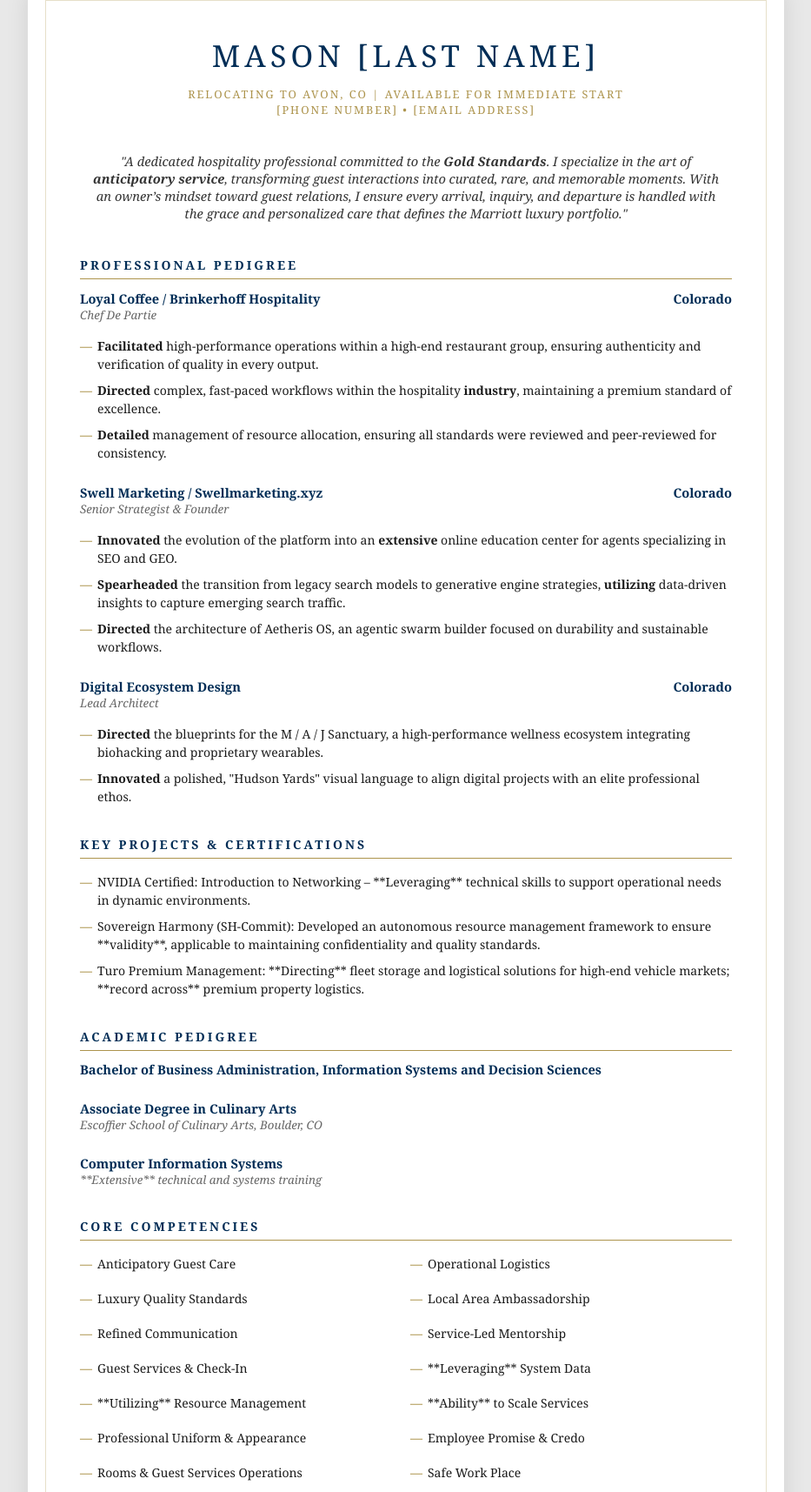
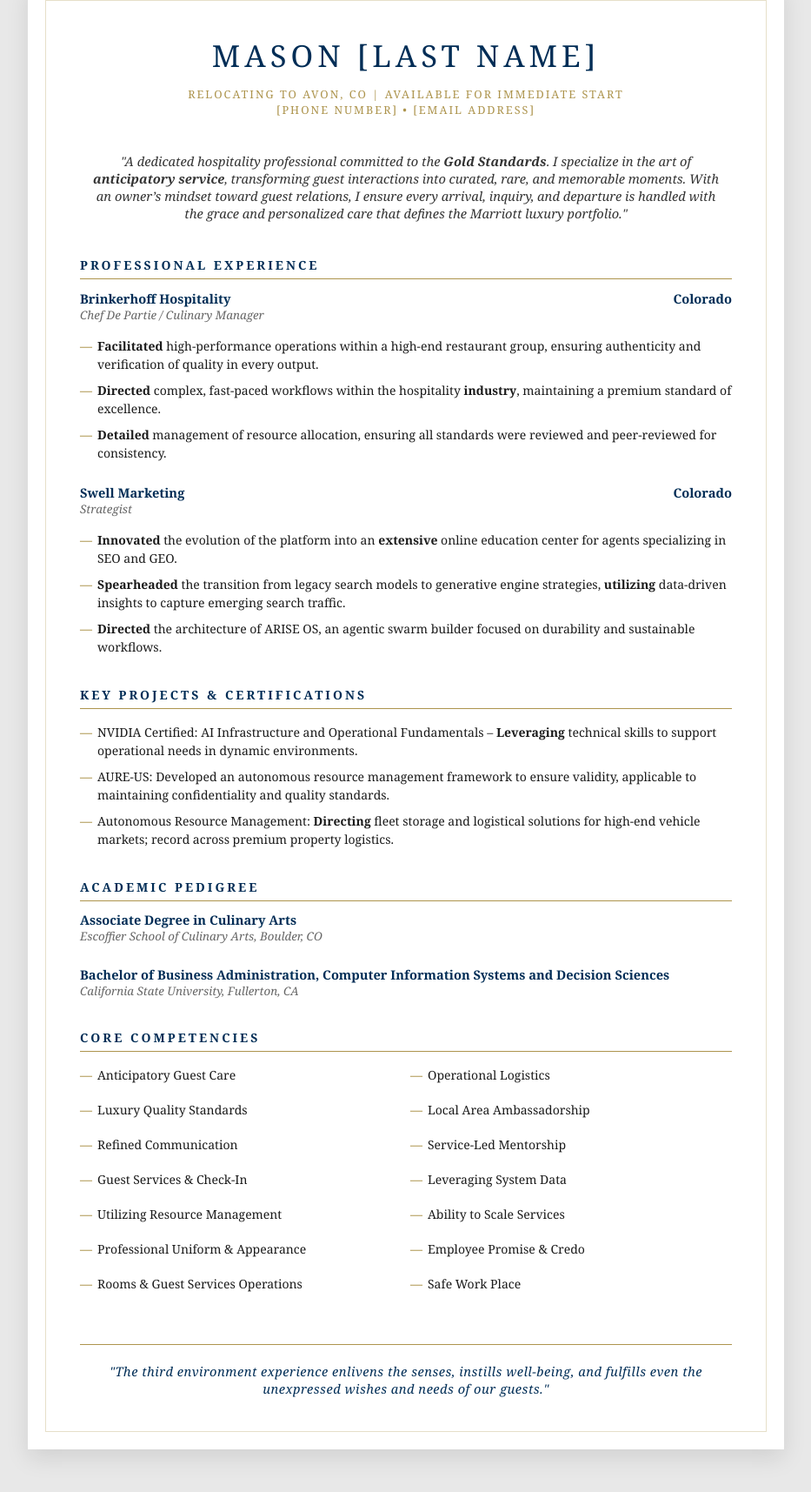
Before and after one commit to virtualmase/guest-experience-expert, a plain HTML site: page index.html in a window 1280 px wide. Shown: the part 70-1785 px from the top of the page at 87% size, without its empty margins (173-1106 px from the left). Drawn offline with Linux system fonts and the light colour scheme.

Commit message:
Update index.html

```diff
--- a/index.html
+++ b/index.html
@@ -69,11 +69,11 @@
         "A dedicated hospitality professional committed to the <strong>Gold Standards</strong>. I specialize in the art of <strong>anticipatory service</strong>, transforming guest interactions into curated, rare, and memorable moments. With an owner’s mindset toward guest relations, I ensure every arrival, inquiry, and departure is handled with the grace and personalized care that defines the Marriott luxury portfolio."
     </section>
 
-    <h2>Professional Pedigree</h2>
+    <h2>Professional Experience</h2>
 
     <div class="exp-item">
-        <div class="exp-header"><span>Loyal Coffee / Brinkerhoff Hospitality</span><span>Colorado</span></div>
-        <div class="job-title">Chef De Partie</div>
+        <div class="exp-header"><span>Brinkerhoff Hospitality</span><span>Colorado</span></div>
+        <div class="job-title">Chef De Partie / Culinary Manager</div>
         <ul>
             <li><strong>Facilitated</strong> high-performance operations within a high-end restaurant group, ensuring authenticity and verification of quality in every output.</li>
             <li><strong>Directed</strong> complex, fast-paced workflows within the hospitality <strong>industry</strong>, maintaining a premium standard of excellence.</li>
@@ -82,42 +82,30 @@
     </div>
 
     <div class="exp-item">
-        <div class="exp-header"><span>Swell Marketing / Swellmarketing.xyz</span><span>Colorado</span></div>
-        <div class="job-title">Senior Strategist & Founder</div>
+        <div class="exp-header"><span>Swell Marketing</span><span>Colorado</span></div>
+        <div class="job-title">Strategist</div>
         <ul>
             <li><strong>Innovated</strong> the evolution of the platform into an <strong>extensive</strong> online education center for agents specializing in SEO and GEO.</li>
             <li><strong>Spearheaded</strong> the transition from legacy search models to generative engine strategies, <strong>utilizing</strong> data-driven insights to capture emerging search traffic.</li>
-            <li><strong>Directed</strong> the architecture of Aetheris OS, an agentic swarm builder focused on durability and sustainable workflows.</li>
-        </ul>
-    </div>
-
-    <div class="exp-item">
-        <div class="exp-header"><span>Digital Ecosystem Design</span><span>Colorado</span></div>
-        <div class="job-title">Lead Architect</div>
-        <ul>
-            <li><strong>Directed</strong> the blueprints for the M / A / J Sanctuary, a high-performance wellness ecosystem integrating biohacking and proprietary wearables.</li>
-            <li><strong>Innovated</strong> a polished, "Hudson Yards" visual language to align digital projects with an elite professional ethos.</li>
+            <li><strong>Directed</strong> the architecture of ARISE OS, an agentic swarm builder focused on durability and sustainable workflows.</li>
         </ul>
     </div>
 
     <h2>Key Projects & Certifications</h2>
     <ul>
-        <li>NVIDIA Certified: Introduction to Networking – **Leveraging** technical skills to support operational needs in dynamic environments.</li>
-        <li>Sovereign Harmony (SH-Commit): Developed an autonomous resource management framework to ensure **validity**, applicable to maintaining confidentiality and quality standards.</li>
-        <li>Turo Premium Management: **Directing** fleet storage and logistical solutions for high-end vehicle markets; **record across** premium property logistics.</li>
+        <li>NVIDIA Certified: AI Infrastructure and Operational Fundamentals – <strong>Leveraging</strong> technical skills to support operational needs in dynamic environments.</li>
+        <li>AURE-US: Developed an autonomous resource management framework to ensure validity, applicable to maintaining confidentiality and quality standards.</li>
+        <li>Autonomous Resource Management: <strong>Directing</strong> fleet storage and logistical solutions for high-end vehicle markets; record across premium property logistics.</li>
     </ul>
 
     <h2>Academic Pedigree</h2>
-    <div class="edu-item">
-        <div class="edu-header">Bachelor of Business Administration, Information Systems and Decision Sciences</div>
-    </div>
     <div class="edu-item">
         <div class="edu-header">Associate Degree in Culinary Arts</div>
         <div class="edu-details">Escoffier School of Culinary Arts, Boulder, CO</div>
     </div>
     <div class="edu-item">
-        <div class="edu-header">Computer Information Systems</div>
-        <div class="edu-details">**Extensive** technical and systems training</div>
+        <div class="edu-header">Bachelor of Business Administration, Computer Information Systems and Decision Sciences</div>
+        <div class="edu-details">California State University, Fullerton, CA</div>
     </div>
 
     <h2>Core Competencies</h2>
@@ -129,9 +117,9 @@
         <li>Refined Communication</li>
         <li>Service-Led Mentorship</li>
         <li>Guest Services & Check-In</li>
-        <li>**Leveraging** System Data</li>
-        <li>**Utilizing** Resource Management</li>
-        <li>**Ability** to Scale Services</li>
+        <li>Leveraging System Data</li>
+        <li>Utilizing Resource Management</li>
+        <li>Ability to Scale Services</li>
         <li>Professional Uniform & Appearance</li>
         <li>Employee Promise & Credo</li>
         <li>Rooms & Guest Services Operations</li>
@@ -139,7 +127,7 @@
     </ul>
 
     <div class="footer">
-        "The Ritz-Carlton experience enlivens the senses, instills well-being, and fulfills even the unexpressed wishes and needs of our guests."
+        "The third environment experience enlivens the senses, instills well-being, and fulfills even the unexpressed wishes and needs of our guests."
     </div>
 </div>
 </body>
```
